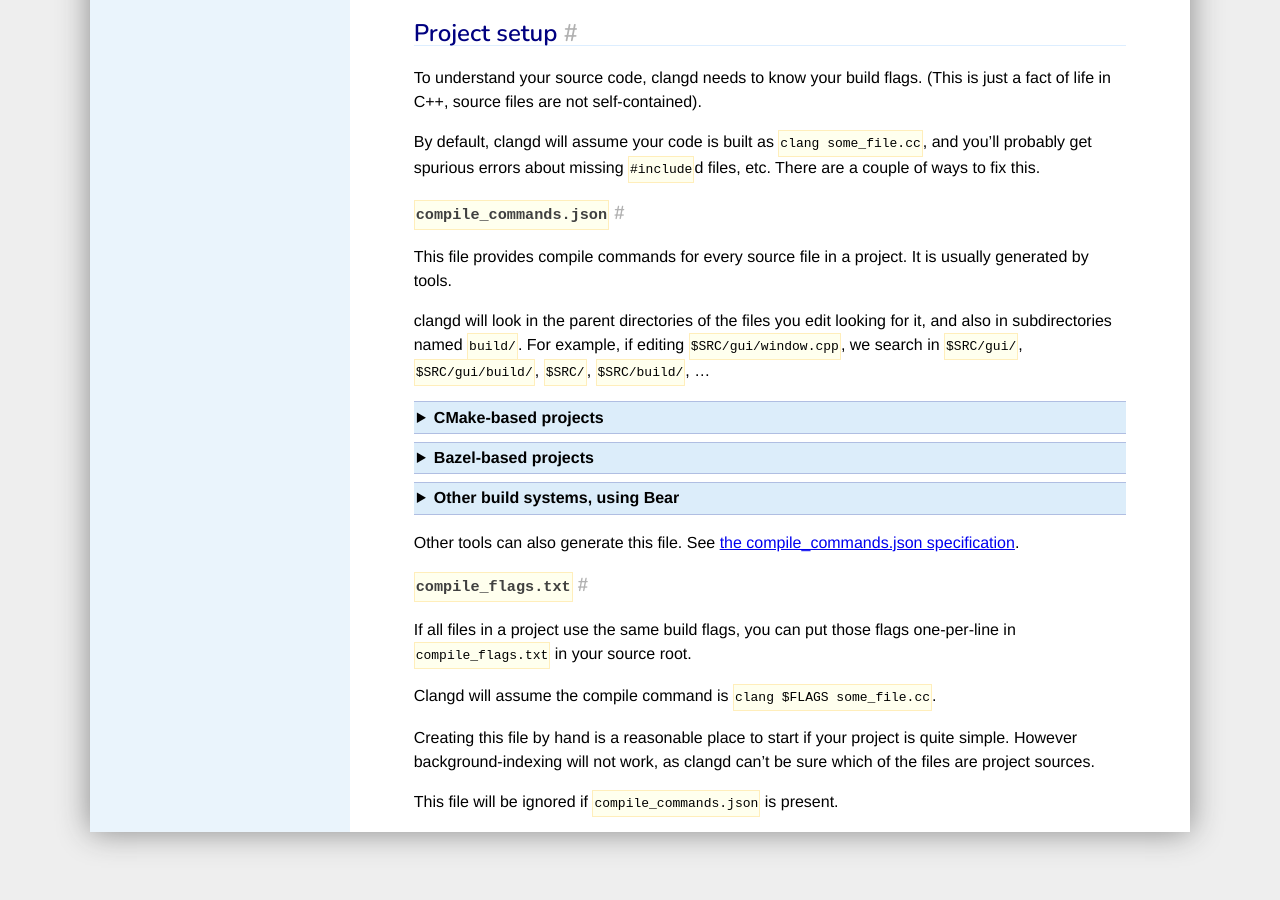
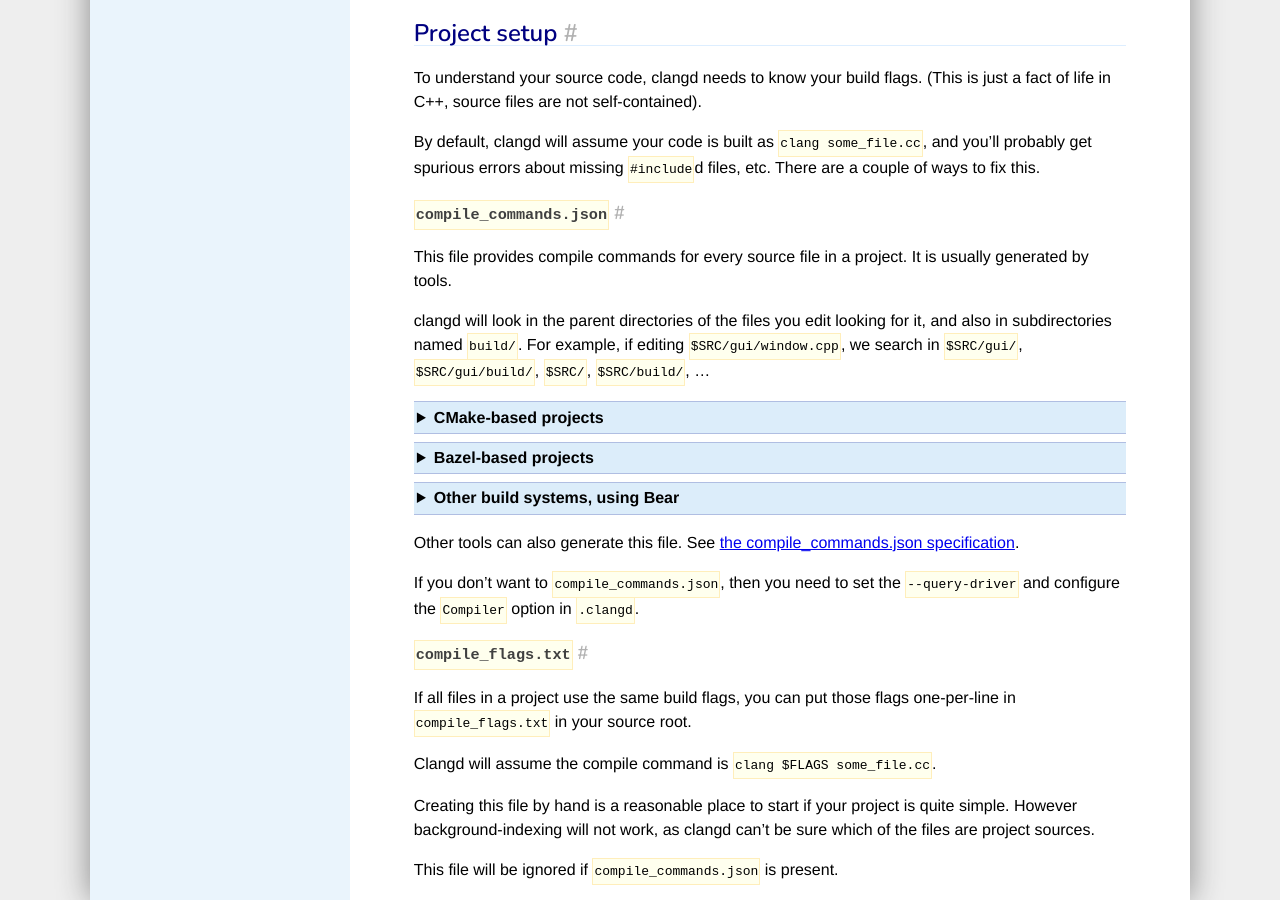
Before and after one commit to llvm/clangd-www, a Jekyll site: the page built from installation.md, in a window 1280 px wide and 900 px high, scrolled down 1274 px. Built offline with Jekyll 4.4.1, drawn with Linux system fonts in a browser that asks for light colours; our own code applies the rules of GitHub Pages for plain Markdown files.

Commit message:
Update installation.md

```diff
--- a/installation.md
+++ b/installation.md
@@ -362,6 +362,8 @@
 Other tools can also generate this file. See [the compile_commands.json
 specification](https://clang.llvm.org/docs/JSONCompilationDatabase.html).
 
+If you don't want to `compile_commands.json`, then you need to set the `--query-driver` and configure the `Compiler` option in `.clangd`.
+
 ### `compile_flags.txt`
 
 If all files in a project use the same build flags, you can put those
```
